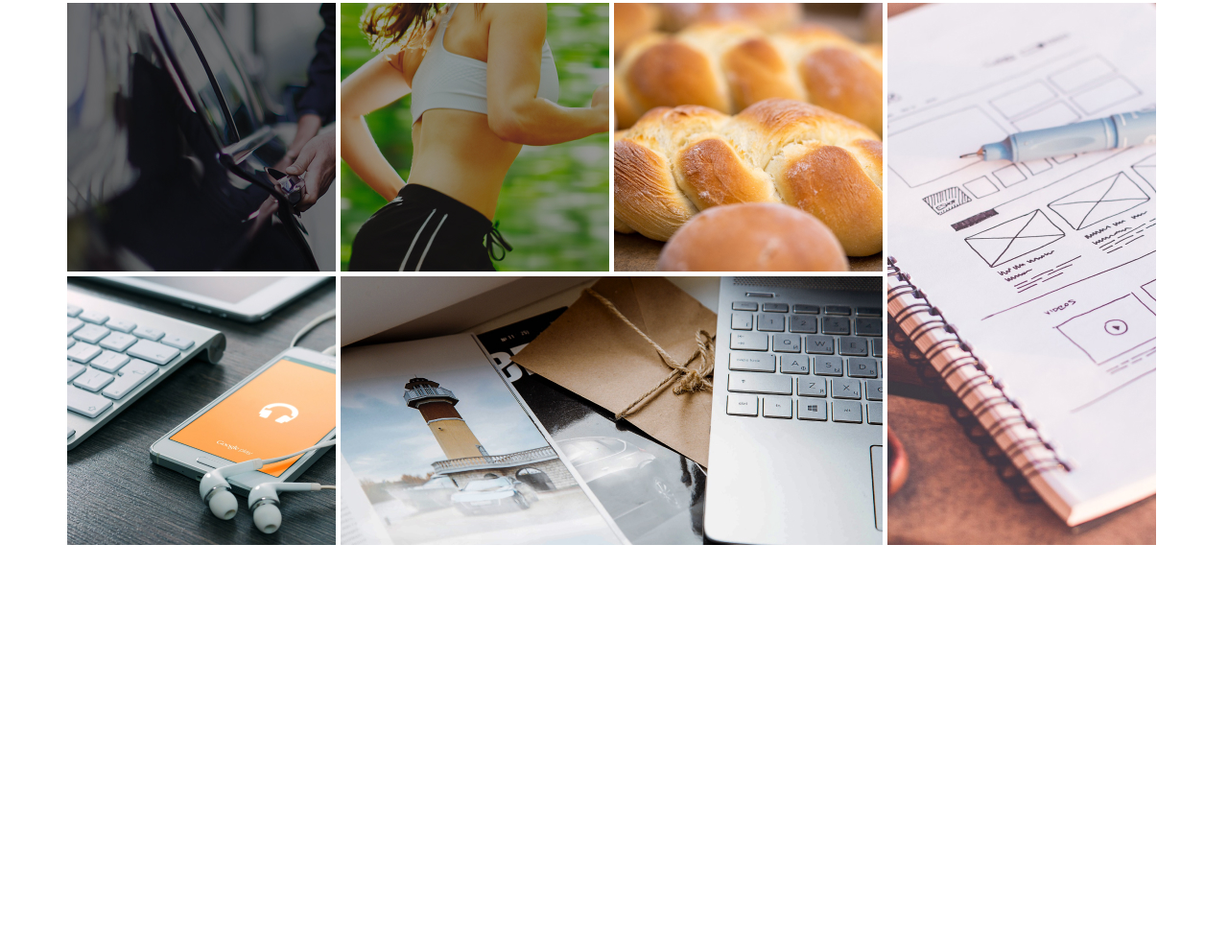
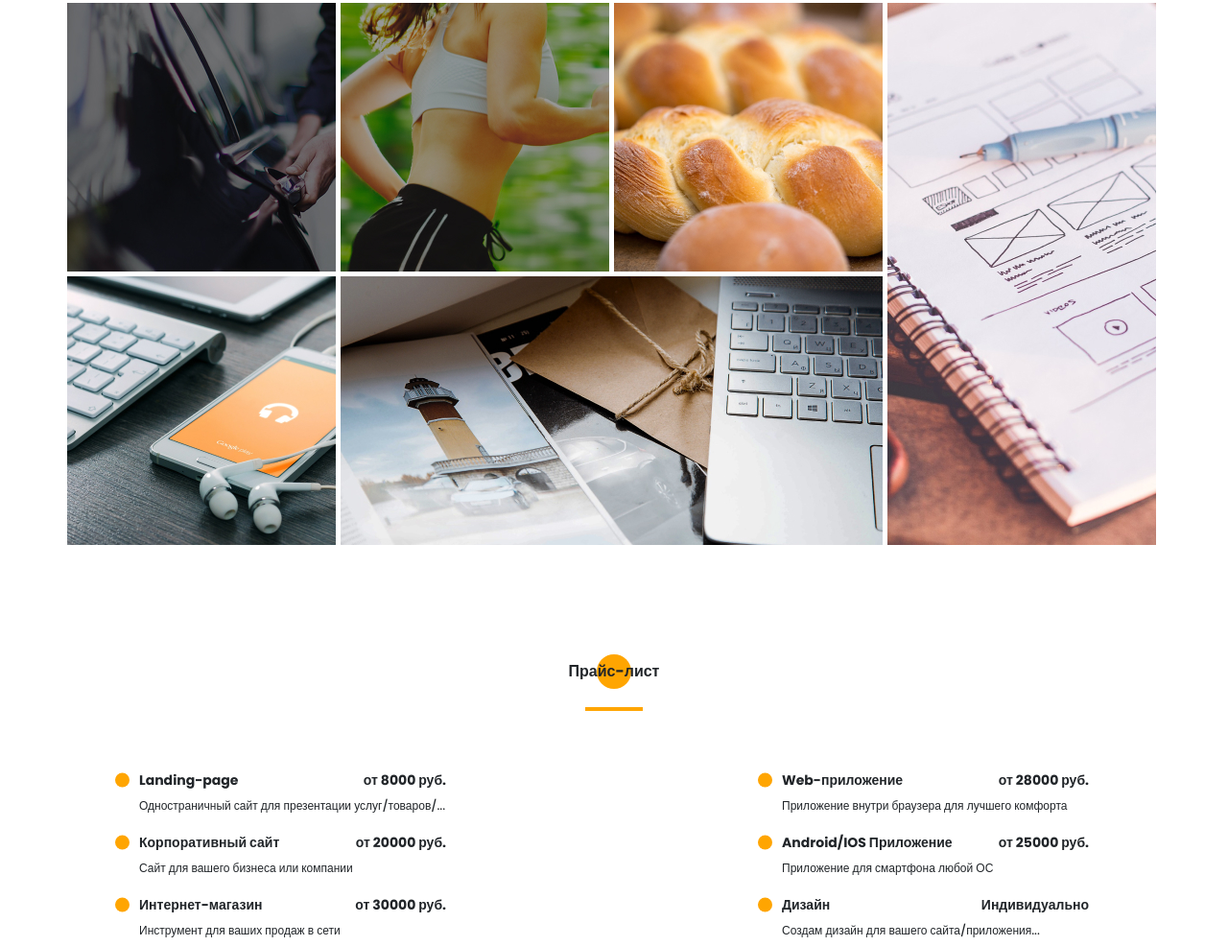
Before and after one commit to FloMaister/Portfolio, a website: page src/index.html in a window 1280 px wide. Shown: the part 3651-4637 px from the top of the page at 96% size. Before the commit the page ends 4219 px from the top, so only its background shows below. Drawn offline with nearby package versions, Linux system fonts and the light colour scheme; files that its build step writes are made by us from their sources; files whose address does not match are found by name.

Commit message:
did price section

```diff
--- a/src/index.html
+++ b/src/index.html
@@ -311,6 +311,45 @@
             </div>
         </div>
     </section>
+    <section class="price">
+        <div class="container">
+            <h2 class="title title_fz16 title__section-title">Прайс-лист</h2>
+            <div class="divider"></div>
+
+            <div class="price__wrapper">
+                <div class="price__item">
+                    <div class="price__item-head title title_fz14">Landing-page</div>
+                    <div class="price__item-coast title title_fz14">от 8000 руб.</div>
+                    <div class="price__item-descr">Одностраничный сайт для презентации услуг/товаров/...</div>
+                </div>
+                <div class="price__item">
+                    <div class="price__item-head title title_fz14">Web-приложение</div>
+                    <div class="price__item-coast title title_fz14">от 28000 руб.</div>
+                    <div class="price__item-descr">Приложение внутри браузера для лучшего комфорта</div>
+                </div>
+                <div class="price__item">
+                    <div class="price__item-head title title_fz14">Корпоративный сайт</div>
+                    <div class="price__item-coast title title_fz14">от 20000 руб.</div>
+                    <div class="price__item-descr">Сайт для вашего бизнеса или компании</div>
+                </div>
+                <div class="price__item">
+                    <div class="price__item-head title title_fz14">Android/IOS Приложение</div>
+                    <div class="price__item-coast title title_fz14">от 25000 руб.</div>
+                    <div class="price__item-descr">Приложение для смартфона любой ОС</div>
+                </div>
+                <div class="price__item">
+                    <div class="price__item-head title title_fz14">Интернет-магазин</div>
+                    <div class="price__item-coast title title_fz14">от 30000 руб.</div>
+                    <div class="price__item-descr">Инструмент для ваших продаж в сети</div>
+                </div>
+                <div class="price__item">
+                    <div class="price__item-head title title_fz14">Дизайн</div>
+                    <div class="price__item-coast title title_fz14">Индивидуально</div>
+                    <div class="price__item-descr">Создам дизайн для вашего сайта/приложения...</div>
+                </div>
+            </div>
+        </div>
+    </section>
 
     <script src="js/script.js"></script>
 </body>
--- /dev/null
+++ b/src/sass/blocks/_price.scss
@@ -0,0 +1,40 @@
+.price {
+    padding-top: 120px;
+    &__wrapper {
+        margin-top: 60px;
+        display: grid;
+        grid-template-columns: repeat(2, 365px);
+        grid-template-rows: repeat(3, 45px);
+        grid-auto-rows: 45px;
+        column-gap: 305px;
+        row-gap: 20px;
+        padding-left: 50px;
+    }
+    &__item {
+        display: grid;
+        grid-template-columns: repeat(2, calc(365 / 2));
+        grid-template-rows: repeat(2, 25px);
+        row-gap: 5px;
+        padding-left: 25px;
+            position: relative;
+            @include before_circle;
+            &::before {
+                content: '';
+                width: 15px;
+                height: 15px;
+                top: 0;
+                transform: translateY(30%);
+            }
+        &-coast {
+            display: flex;
+            justify-content: flex-end;
+            padding-right: 20px;
+        }
+        &-descr {
+            grid-column: 1 / 3;
+            font-weight: 500;
+            font-size: 12px;
+            line-height: 18px;
+        }
+    }
+}
--- a/src/sass/style.scss
+++ b/src/sass/style.scss
@@ -34,3 +34,4 @@
 @import 'blocks/work';
 @import 'blocks/skills';
 @import 'blocks/portfolio';
+@import 'blocks/price';
```
Also changed, not shown: dist/css/style.min.css, dist/index.html.
